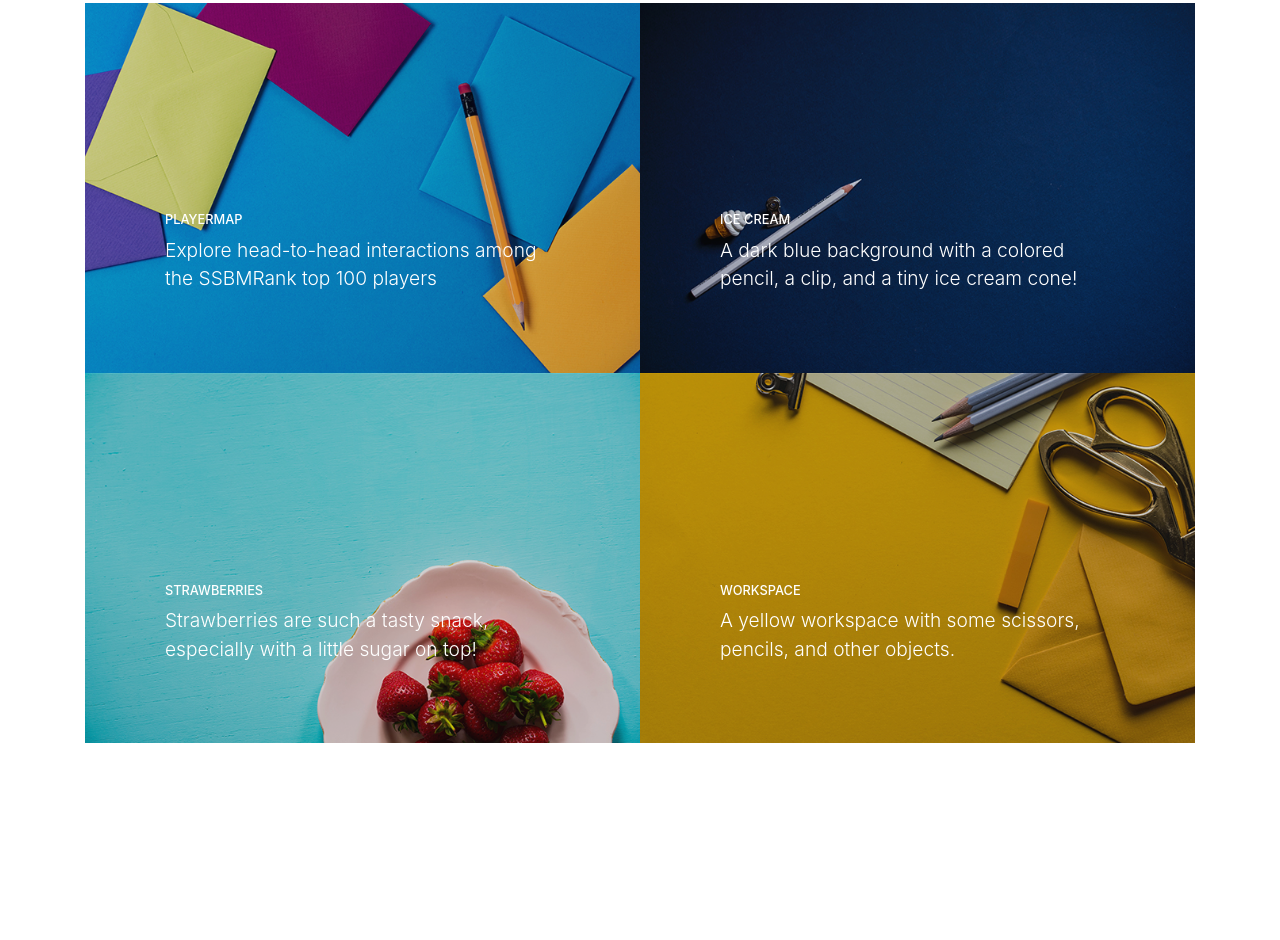
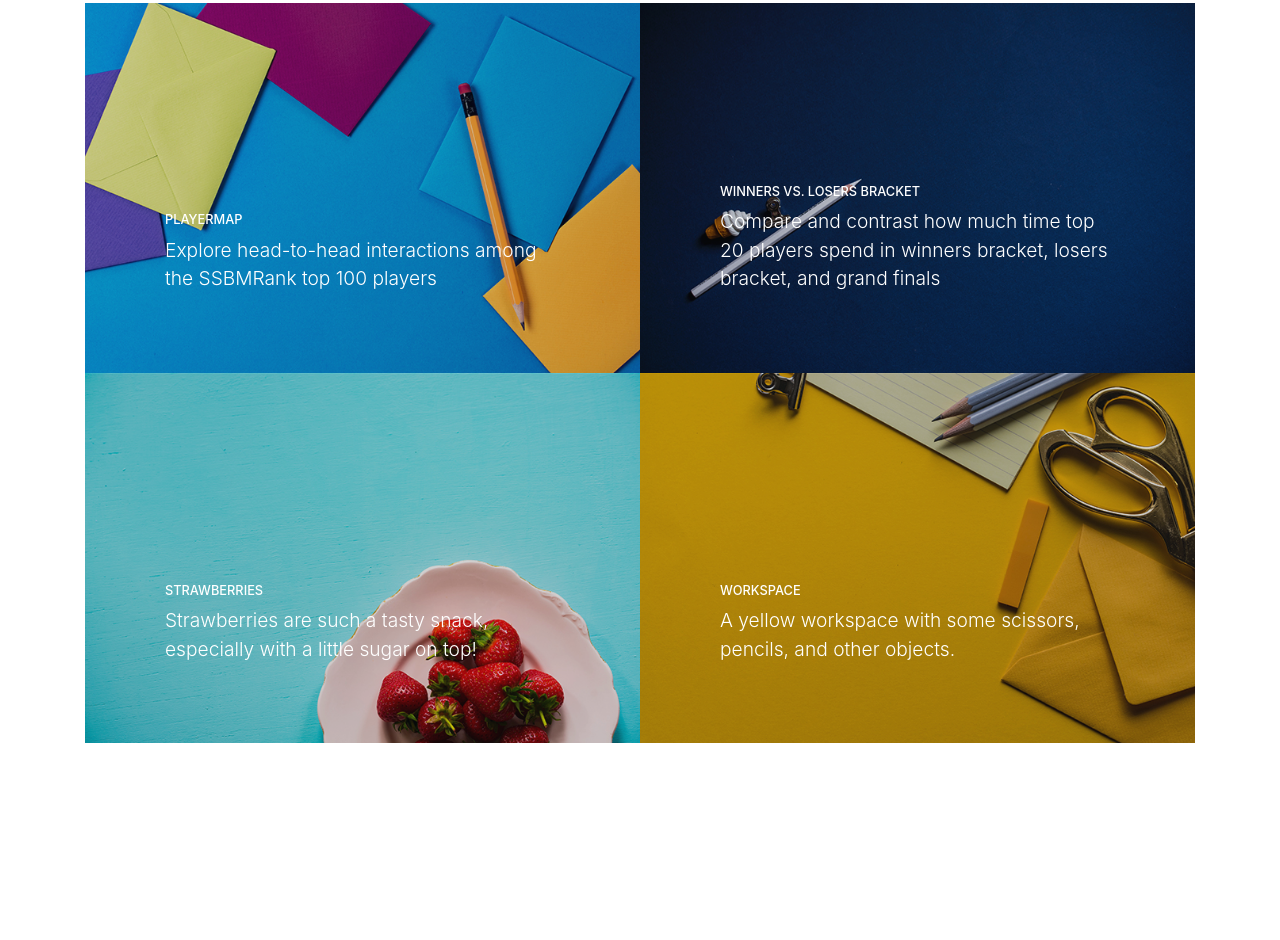
Before and after one commit to datacomehome/datacomehome.github.io, a website with bundled scripts: page index.html in a window 1280 px wide. Shown: the part 1387-2327 px from the top of the page. Built offline with nearby package versions, Linux system fonts and the light colour scheme.

Commit message:
update index for plot 2

```diff
--- a/index.html
+++ b/index.html
@@ -156,11 +156,11 @@
             </a>
           </div>
           <div class="col-lg-6">
-            <a class="portfolio-item" href="#">
+            <a class="portfolio-item" href="winners-vs-losers.html">
               <span class="caption">
                 <span class="caption-content">
-                  <h2>Ice Cream</h2>
-                  <p class="mb-0">A dark blue background with a colored pencil, a clip, and a tiny ice cream cone!</p>
+                  <h2>Winners vs. Losers Bracket</h2>
+                  <p class="mb-0">Compare and contrast how much time top 20 players spend in winners bracket, losers bracket, and grand finals</p>
                 </span>
               </span>
               <img class="img-fluid" src="img/portfolio-2.jpg" alt="">
```
